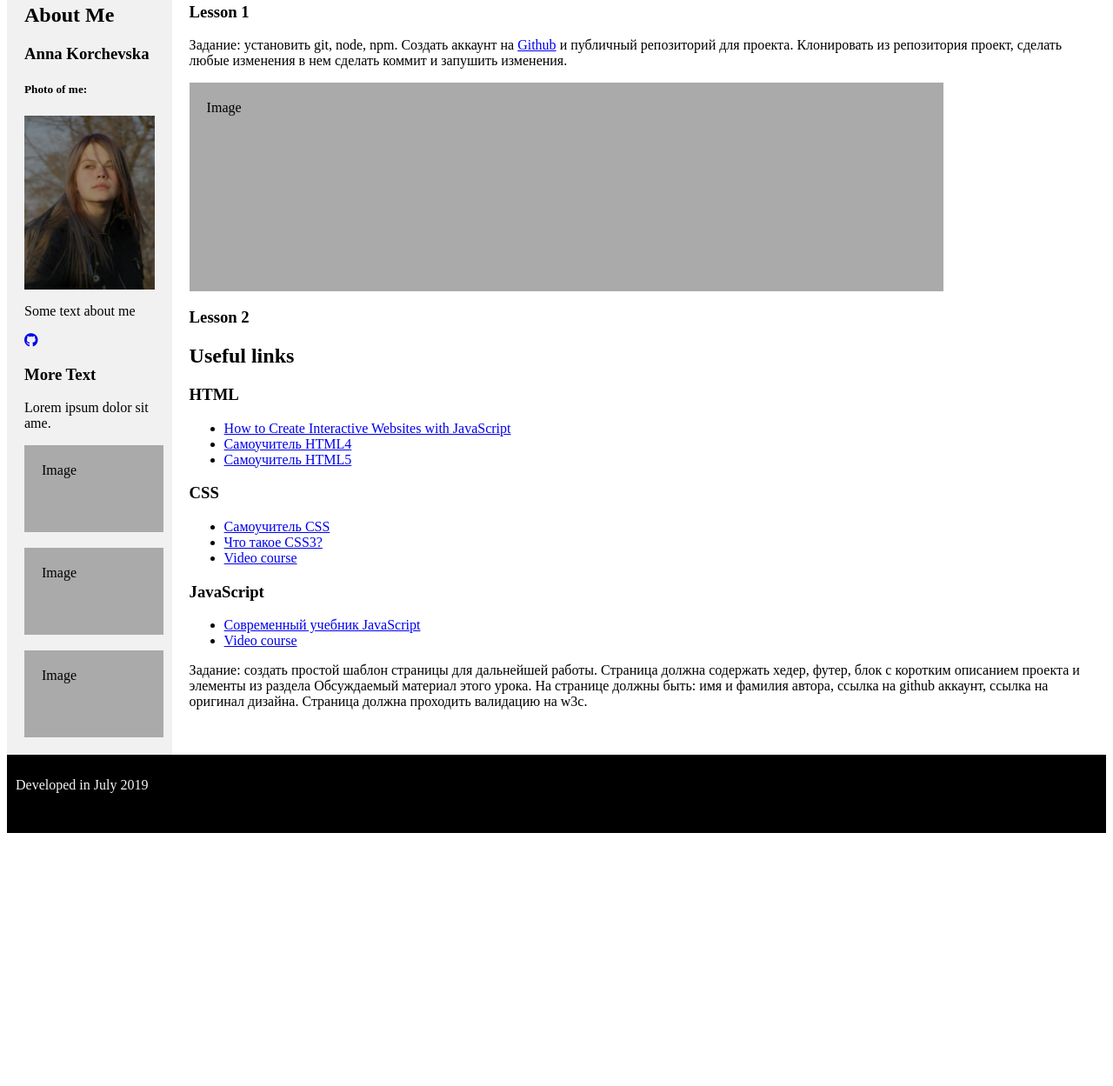
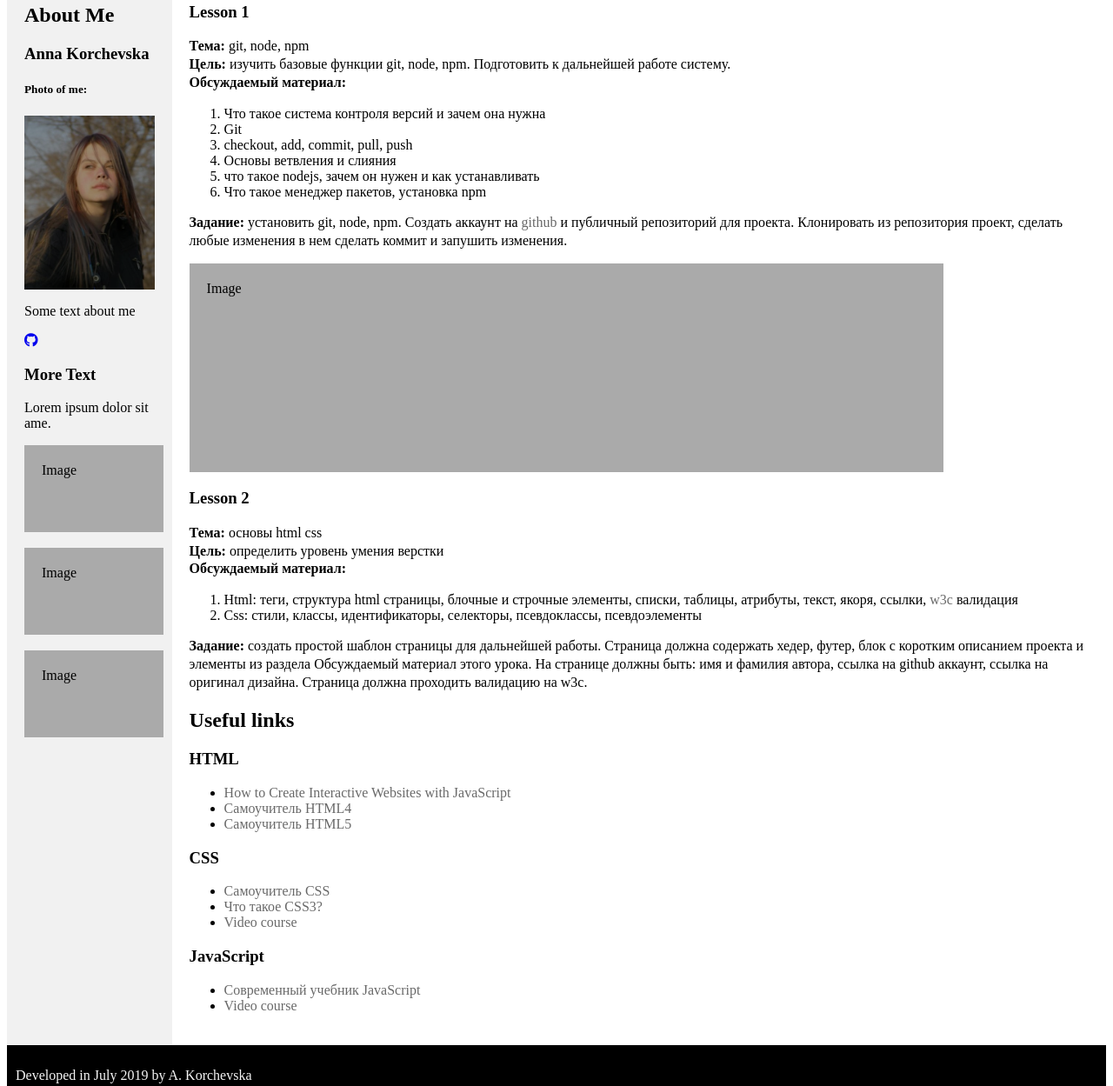
Before and after one commit to timkampy/react_Internship, a plain HTML site: page index.html in a window 1280 px wide. Shown: the part 288-1537 px from the top of the page at 87% size. Before the commit the page ends 1254 px from the top, so only its background shows below. Drawn offline with Linux system fonts and the light colour scheme.

Commit message:
w3.org validation finaly fixed

```diff
--- a/index.html
+++ b/index.html
@@ -41,10 +41,33 @@
     <div class="main">
 
         <h3 id="lesson1">Lesson 1</h3>
-
-            <p>Задание: установить git, node, npm. Создать аккаунт на <a href="https://github.com/">Github</a> и публичный репозиторий для проекта. Клонировать из репозитория проект, сделать любые изменения в нем сделать коммит и запушить изменения.</p>
+            <p>
+                <strong>Тема:</strong> git, node, npm <br>
+                <strong>Цель:</strong> изучить базовые функции git, node, npm. Подготовить к дальнейшей работе систему. <br>
+                <strong>Обсуждаемый материал:</strong> <br>
+            </p>
+                <ol>
+                    <li>Что такое система контроля версий и зачем она нужна </li>
+                    <li>Git</li>
+                    <li>checkout, add, commit, pull, push</li>
+                    <li>Основы ветвления и слияния</li>
+                    <li>что такое nodejs, зачем он нужен и как устанавливать</li>
+                    <li>Что такое менеджер пакетов, установка npm</li>
+                </ol>
+            <p><strong>Задание:</strong> установить git, node, npm. Создать аккаунт на <a href="https://github.com/">github</a> и публичный репозиторий для проекта. Клонировать из репозитория проект, сделать любые изменения в нем сделать коммит и запушить изменения.
+            </p>
              <div class="fakeimg" style="height:200px;">Image</div>
         <h3 id="lesson2">Lesson 2</h3>
+        <p>
+            <strong>Тема:</strong> основы html css <br>
+            <strong>Цель:</strong> определить уровень умения верстки <br>
+            <strong>Обсуждаемый материал:</strong> <br>
+            <ol>
+                <li>Html: теги, структура html страницы, блочные и строчные элементы, списки, таблицы, атрибуты, текст, якоря, ссылки, <a href="https://validator.w3.org/">w3c</a> валидация</li>
+                <li>Css: стили, классы, идентификаторы, селекторы, псевдоклассы, псевдоэлементы</li>
+            </ol>
+            <p><strong>Задание:</strong> создать простой шаблон страницы для дальнейшей работы. Страница должна содержать хедер, футер, блок с коротким описанием проекта и элементы из раздела Обсуждаемый материал этого урока. На странице должны быть: имя и фамилия автора, ссылка на github аккаунт, ссылка на оригинал дизайна. Страница должна проходить валидацию на w3c.
+            </p>
         <h2> Useful links </h2>
 
         <h3>HTML</h3>
@@ -65,10 +88,9 @@
             <li><a href="https://learn.javascript.ru/">Современный учебник JavaScript</a></li>
             <li><a href="https://www.youtube.com/watch?v=n0sPFaLsNeI&list=PLY4rE9dstrJymG1GyPLgOKsJNq9r-p6pX">Video course</a></li>
         </ul>
-            <p> Задание: создать простой шаблон страницы для дальнейшей работы. Страница должна содержать хедер, футер, блок с коротким описанием проекта и элементы из раздела Обсуждаемый материал этого урока. На странице должны быть: имя и фамилия автора, ссылка на github аккаунт, ссылка на оригинал дизайна. Страница должна проходить валидацию на w3c.</p>
     </div>
         <footer>
-            <p>Developed in July 2019</p>
+            <p>Developed in July 2019 by A. Korchevska</p>
         </footer>
 
 </div>
--- a/main.css
+++ b/main.css
@@ -4,7 +4,7 @@
     padding: 50px;
     text-align: center;
     background: url("https://cdn.dribbble.com/users/15687/screenshots/6713969/stargate3.png");
-    background-repeat: no-repeat;
+    background-repeat: inherit;
     background-color: #c8b8b5;
     background-position: center;
     color: whitesmoke;
@@ -52,6 +52,15 @@
     background-color: white;
     padding: 20px;
 }
+
+.main a {
+    text-decoration: none; /* Remove underline */
+    color: dimgrey;
+}
+
+.main p {
+    line-height: 1.3;
+}
 /*Working area*/
 
 .imageWrapper {
@@ -77,16 +86,19 @@
     width: 80%;
     padding: 20px;
 }
-footer{
+footer {
     background-color: black;
     flex: 70%;
-    color: whitesmoke;
     padding: 10px;
-    padding-right: 10px;
     height: 70px;
 }
 
-footer p.hover{
+footer p {
+text-align: left;
+    color: whitesmoke;
+}
+
+footer p.hover {
     flex: 70%;
     color: white;
     display: block;
```
